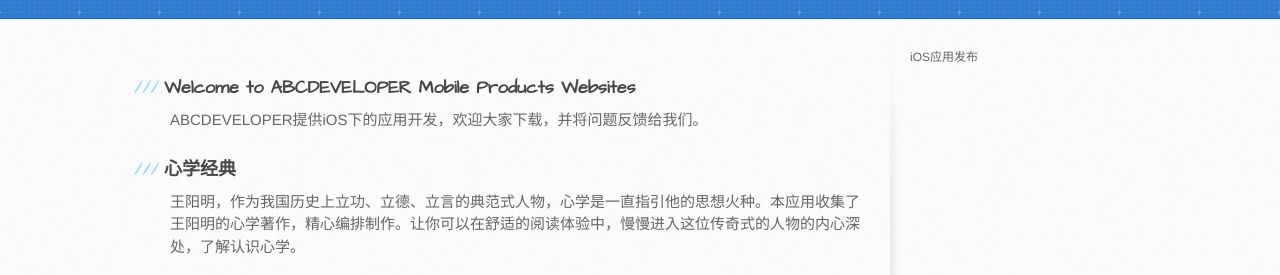
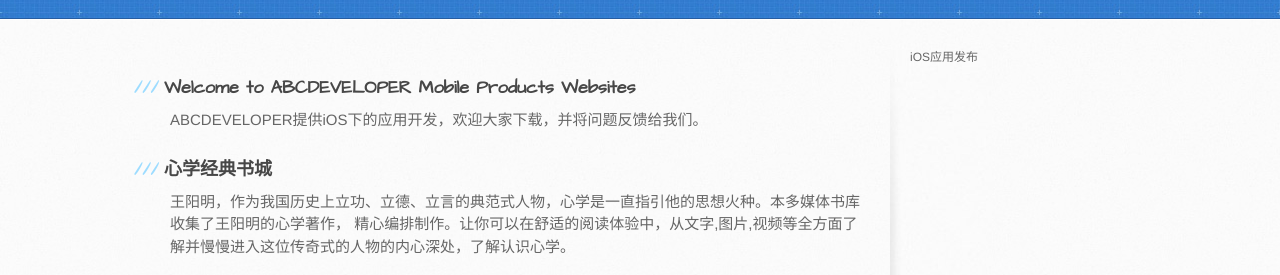
Before and after one commit to abcdeveloper/mobileproducts, a plain HTML site: page index.html in a window 1280 px wide. Shown: the part 148-423 px from the top of the page. Drawn offline with Linux system fonts and the light colour scheme; a script that the page names is missing.

Commit message:
Update index.html

```diff
--- a/index.html
+++ b/index.html
@@ -34,9 +34,10 @@
 
 
 
-<h3>心学经典</h3>
+<h3>心学经典书城</h3>
 
-<p>王阳明，作为我国历史上立功、立德、立言的典范式人物，心学是一直指引他的思想火种。本应用收集了王阳明的心学著作，精心编排制作。让你可以在舒适的阅读体验中，慢慢进入这位传奇式的人物的内心深处，了解认识心学。</p>
+<p>王阳明，作为我国历史上立功、立德、立言的典范式人物，心学是一直指引他的思想火种。本多媒体书库收集了王阳明的心学著作，
+精心编排制作。让你可以在舒适的阅读体验中，从文字,图片,视频等全方面了解并慢慢进入这位传奇式的人物的内心深处，了解认识心学。</p>
 
       <div id="disqus_thread"></div>
     <script type="text/javascript">
```
